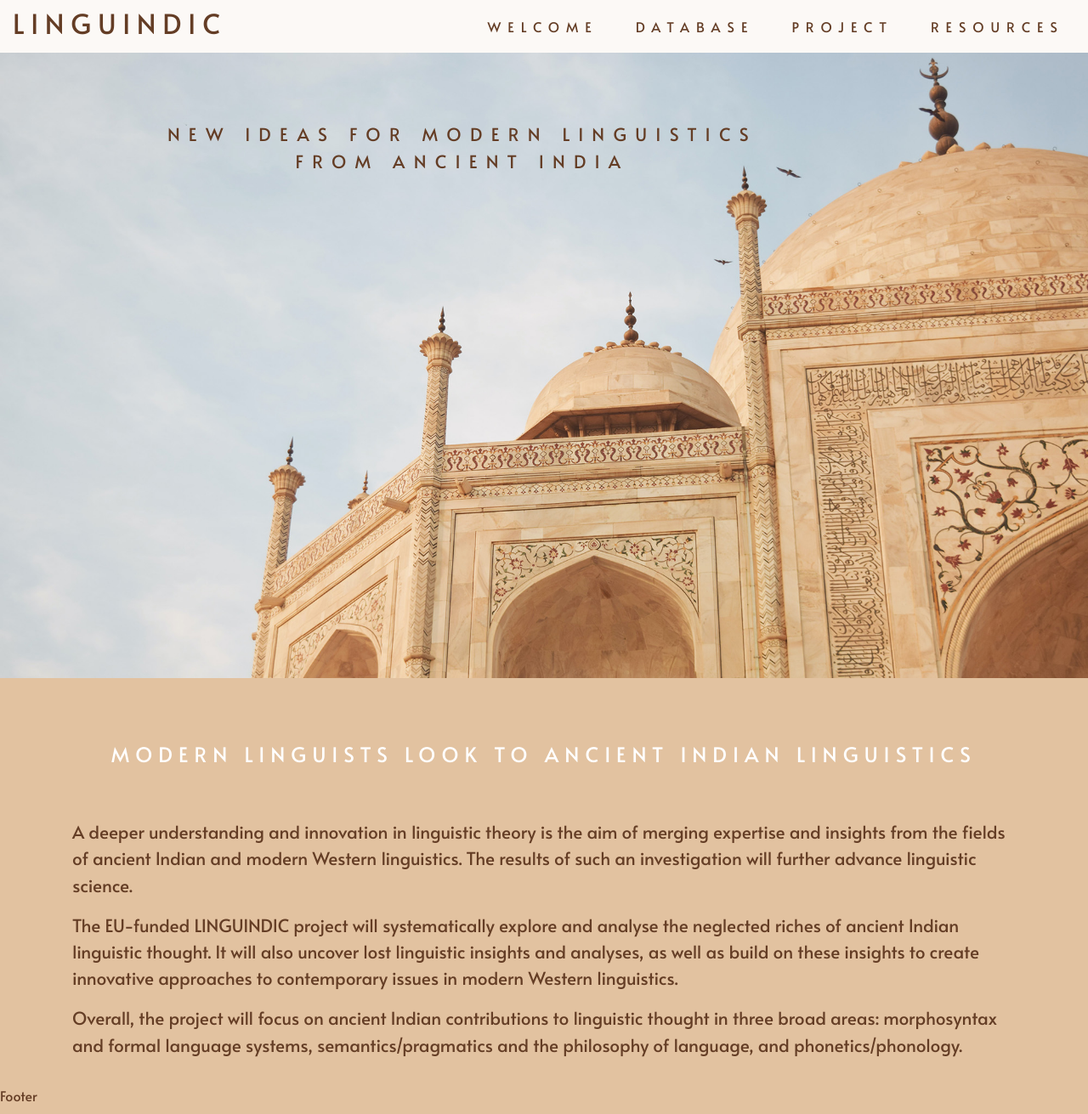
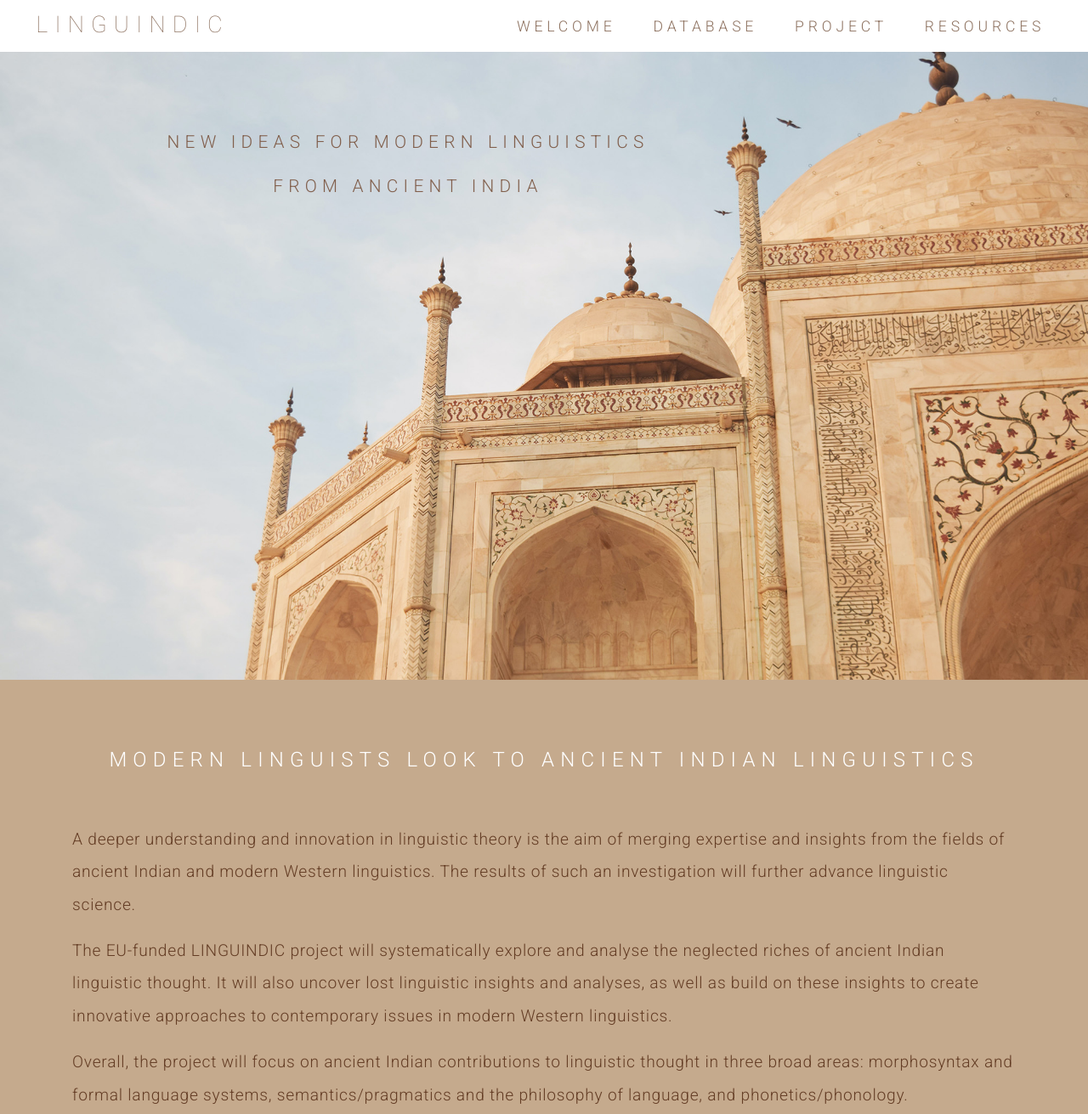
Before and after one commit to mike-allaway/sanskrit, a plain HTML site: page index.html in a window 1280 px wide. Shown: the top 1311 px of the page at 85% size. Drawn offline with nearby package versions, Linux system fonts and the light colour scheme.

Commit message:
further refines to style

```diff
--- a/index.html
+++ b/index.html
@@ -1,13 +1,14 @@
 <!doctype html>
-<html>
+<html lang="en">
     <head>
+        <title>LINGUINDIC</title>
         <meta charset="utf-8">
         <meta name="viewport" content="width=device-width, initial-scale=1, shrink-to-fit=no">
 
         <!-- Bootstrap -->
         <link rel="stylesheet" href="https://stackpath.bootstrapcdn.com/bootstrap/4.5.2/css/bootstrap.min.css" integrity="sha384-JcKb8q3iqJ61gNV9KGb8thSsNjpSL0n8PARn9HuZOnIxN0hoP+VmmDGMN5t9UJ0Z" crossorigin="anonymous">
         <!-- Fonts -->
-        <link href="https://fonts.googleapis.com/css2?family=Alata&display=swap" rel="stylesheet">
+        <link href="https://fonts.googleapis.com/css2?family=Roboto:wght@100;300;400;700;900&display=swap" rel="stylesheet">
         <!-- Custom style -->
         <link rel="stylesheet" href="style.css">
     </head>
@@ -33,10 +34,9 @@
             </div>
         </div>
 
-        <main class="container">
-            <h2>
-                Modern linguists look to ancient Indian linguistics
-            </h2>
+        <article class="article-text">
+            <div class="container">
+                <h2>Modern linguists look to ancient Indian linguistics</h2>
 
                 <p>
                     A deeper understanding and innovation in linguistic theory is the aim of merging expertise and insights from the fields of ancient Indian and modern Western linguistics. The results of such an investigation will further advance linguistic science.
@@ -47,10 +47,24 @@
                 <p>
                     Overall, the project will focus on ancient Indian contributions to linguistic thought in three broad areas: morphosyntax and formal language systems, semantics/pragmatics and the philosophy of language, and phonetics/phonology.
                 </p>
-        </main>
+            </div>
+        </article>
+
+        <article id="article-image-1" class="article-image"></article>
+
+        <article class="article-text">
+            <div class="container">
+                <h2>Text</h2>
+                <p>
+                    More text
+                </p>
+            </div>
+        </article>
 
         <footer>
+            <div class="container">
                 Footer
+            </div>
         </footer>
 
         <!-- Bootstrap JS links -->
--- a/style.css
+++ b/style.css
@@ -1,8 +1,8 @@
 body {
-    font-family: 'Alata', sans-serif;
-    background: #e2c2a0;
+    font-family: 'Roboto', sans-serif;
     color: #643d25;
     margin: 0;
+    font-weight: 300;
 }
 
 header {
@@ -10,69 +10,108 @@ header {
     top: 0;
     left: 0;
     width: 100%;
-    min-height: 3em;
+    max-height: 3.8em;
     padding: 0.5em 0;
-    background: rgba(255,255,255,0.9);
+    background: white;
     text-transform: uppercase;
-    font-weight: 100;
-    letter-spacing: 0.5em;
     vertical-align: middle;
+    color: #8d715f;
 }
 
 header h1 {
-    width: 20%;
+    width: calc(20% - 1em);
+    padding-left: 1em;
     display: inline-block;
     vertical-align: middle;
-    font-size: 2em;
+    font-size: 1.7em;
+    padding-top: 0.2em;
+    cursor: pointer;
+    letter-spacing: 0.3em;
+    font-weight: 100;
+}
+
+header nav .nav-item:hover {
+    color: #69462f;
+    text-decoration: underline;
 }
 
 header nav {
-    width: 78%;
+    width: 79%;
     display: inline-block;
     text-align: right;
     vertical-align: middle;
+    letter-spacing: 0.3em;
 }
 
 header nav .nav-item {
     display: inline-block;
     margin-left: 2em;
+    cursor: pointer;
+    font-size: 1.1em;
 }
 
 #splash {
     width: 100%;
-    margin-top: 3.9em;
+    margin-top: 3.8em;
     padding-top: 10vh;
-    height: calc(100vh - 4em);
+    height: calc(100vh - 3.8em);
     /* https://unsplash.com/photos/qun1Pdo6wIM */
     background: url('images/bg_medium.jpg');
     background-repeat: no-repeat;
     background-size: cover;
+    background-position: center;
 }
 
 #splash-tagline {
     width: 40em;
-    margin-left: 10vw;
+    margin-left: 5vw;
     text-align: center;
     text-transform: uppercase;
-    font-weight: 100;
-    letter-spacing: 0.5em;
+    font-weight: 300;
+    letter-spacing: 0.3em;
     font-size: 1.3em;
+    line-height: 2.5em;
+    color: #815f4c;
 }
 
-main {
-    padding: 1em 0;
+article.article-text {
+    padding: 5em 0;
+    background: #c5aa8d;
+}
+
+.article-image {
+    background-repeat: no-repeat;
+    background-size: cover;
+    background-position: center;
+    height: 60vh;
+}
+
+#article-image-1 {
+    background: url('images/bg2_medium.jpg');
+    background-repeat: no-repeat;
+    background-size: cover;
+    background-position: center;
 }
 
 h2 {
     text-transform: uppercase;
     letter-spacing: 0.3em;
     color: white;
-    font-weight: 100;
+    font-weight: 300;
     text-align: center;
     font-size: 1.5em;
-    margin: 2.5em auto;
+    margin-bottom: 2.5em;
 }
 
 p {
-    font-size: 1.3em;
+    font-size: 1.2em;
+    line-height: 2em;
+    letter-spacing: 0.04em;
+    font-weight: 300;
 }
+
+footer {
+    background: white;
+    color: #8d715f;
+    padding: 5em 0;
+}
```
Lines whose indentation alone changed are shown as unchanged.
